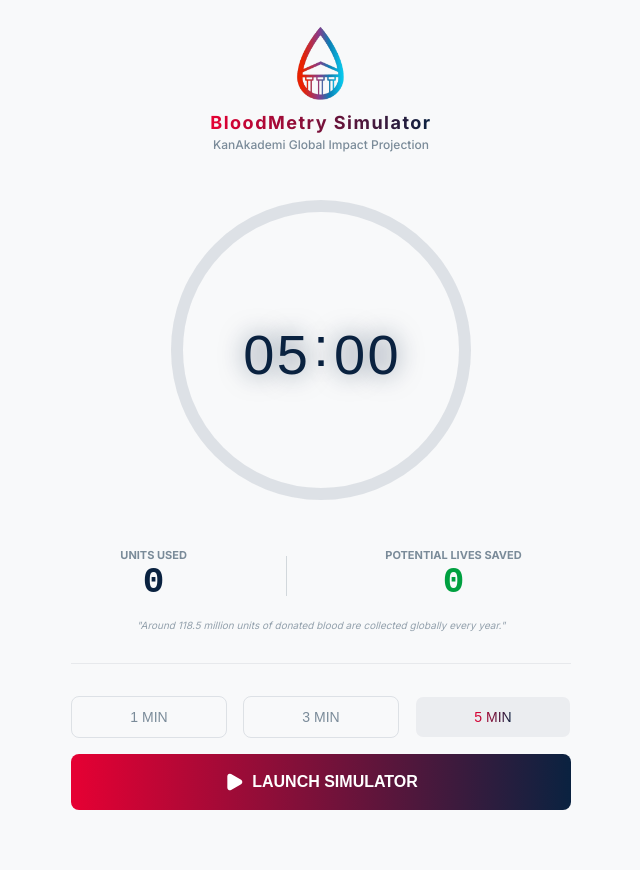
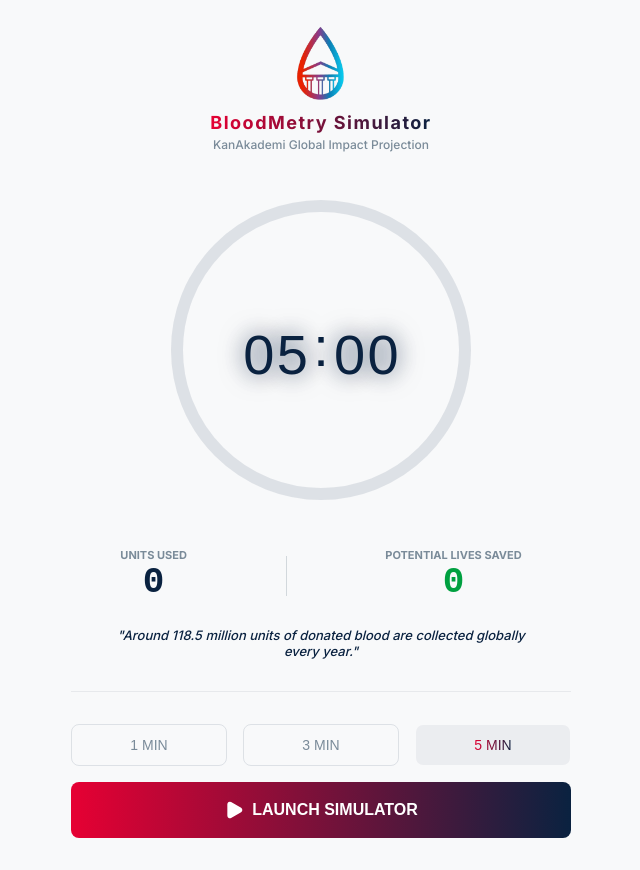
Before and after one commit to sicloid/kanakademi_bloodmetry, a React (Vite) app: page / in a window 1280 px wide. Shown: the whole page, without its empty margins (319-959 px from the left). Before the commit the page ends 842 px from the top, so only its background shows below. Built offline with nearby package versions, Linux system fonts and the light colour scheme.

Commit message:
Fix glow clipping, increase quote text size, and add drop shadow

```diff
--- a/src/App.tsx
+++ b/src/App.tsx
@@ -63,7 +63,7 @@
 
   return (
     <div style={{ position: 'relative', width: size, height: size, margin: '0 auto' }}>
-      <svg width={size} height={size} viewBox={`0 0 ${size} ${size}`}>
+      <svg width={size} height={size} viewBox={`0 0 ${size} ${size}`} style={{ overflow: 'visible' }}>
         <defs>
           <linearGradient id="rightGrad" x1="0%" y1="0%" x2="0%" y2="100%">
             <stop offset="0%" stopColor={COLORS.CorporateRed} />
@@ -73,8 +73,8 @@
             <stop offset="0%" stopColor={COLORS.CorporateRed} />
             <stop offset="100%" stopColor={COLORS.CorporateBlue} />
           </linearGradient>
-          <filter id="glow">
-            <feGaussianBlur stdDeviation="8" result="coloredBlur"/>
+          <filter id="glow" x="-50%" y="-50%" width="200%" height="200%">
+            <feGaussianBlur stdDeviation="12" result="coloredBlur"/>
             <feMerge>
               <feMergeNode in="coloredBlur"/>
               <feMergeNode in="SourceGraphic"/>
@@ -100,7 +100,7 @@
               strokeDashoffset={halfCircumference - (halfCircumference * progress)}
               transform={`rotate(-90 ${size / 2} ${size / 2})`}
               filter="url(#glow)"
-              opacity={0.6}
+              opacity={0.85}
               style={{ transition: isRunning ? 'stroke-dashoffset 1s linear' : 'none' }}
             />
             <circle
@@ -111,7 +111,7 @@
               strokeDashoffset={halfCircumference - (halfCircumference * progress)}
               transform={`rotate(-90 ${size / 2} ${size / 2}) scale(1, -1) translate(0, -${size})`}
               filter="url(#glow)"
-              opacity={0.6}
+              opacity={0.85}
               style={{ transition: isRunning ? 'stroke-dashoffset 1s linear' : 'none' }}
             />
           </>
@@ -144,7 +144,7 @@
 
       {/* Center Countdown Text */}
       <div style={{ position: 'absolute', top: 0, left: 0, width: '100%', height: '100%', display: 'flex', alignItems: 'center', justifyContent: 'center' }}>
-        <div style={{ display: 'flex', alignItems: 'center' }}>
+        <div style={{ display: 'flex', alignItems: 'center', filter: 'drop-shadow(0 0 10px rgba(10, 34, 64, 0.2))' }}>
           <TickerText text={minutes} color={COLORS.CorporateBlue} fontSize="56px" fontWeight={300} />
           <div style={{
             color: COLORS.CorporateBlue,
@@ -152,8 +152,7 @@
             fontWeight: 300,
             fontFamily: 'sans-serif',
             margin: '0 4px',
-            paddingBottom: '8px',
-            textShadow: `0 0 25px rgba(10, 34, 64, 0.3)`
+            paddingBottom: '8px'
           }}>:</div>
           <TickerText text={seconds} color={COLORS.CorporateBlue} fontSize="56px" fontWeight={300} />
         </div>
@@ -308,7 +307,7 @@
                   <span style={{ color: COLORS.LiveGreen, fontSize: '36px', fontWeight: 'bold', fontFamily: 'monospace' }}>{formatNum(livesSaved)}</span>
                 </div>
               </div>
-              <div style={{ color: COLORS.InstitutionalGray, fontSize: '10px', fontStyle: 'italic', marginTop: '16px', opacity: 0.8, textAlign: 'center', maxWidth: '80%' }}>
+              <div style={{ color: COLORS.CorporateBlue, fontSize: '13px', fontWeight: 500, fontStyle: 'italic', marginTop: '24px', textAlign: 'center', maxWidth: '85%' }}>
                 "Around 118.5 million units of donated blood are collected globally every year."
               </div>
             </motion.div>
@@ -351,7 +350,7 @@
                   <span style={{ color: COLORS.LiveGreen, fontSize: '32px', fontWeight: 900, fontFamily: 'monospace' }}>{formatNum(reportLives)}</span>
                 </div>
               </div>
-              <div style={{ color: COLORS.InstitutionalGray, fontSize: '10px', fontStyle: 'italic', marginTop: '16px', opacity: 0.8, textAlign: 'center' }}>
+              <div style={{ color: COLORS.CorporateBlue, fontSize: '13px', fontWeight: 500, fontStyle: 'italic', marginTop: '24px', textAlign: 'center' }}>
                 "Around 118.5 million units of donated blood are collected globally every year."
               </div>
               {timer.timerState === TimerState.FINISHED && (
```
